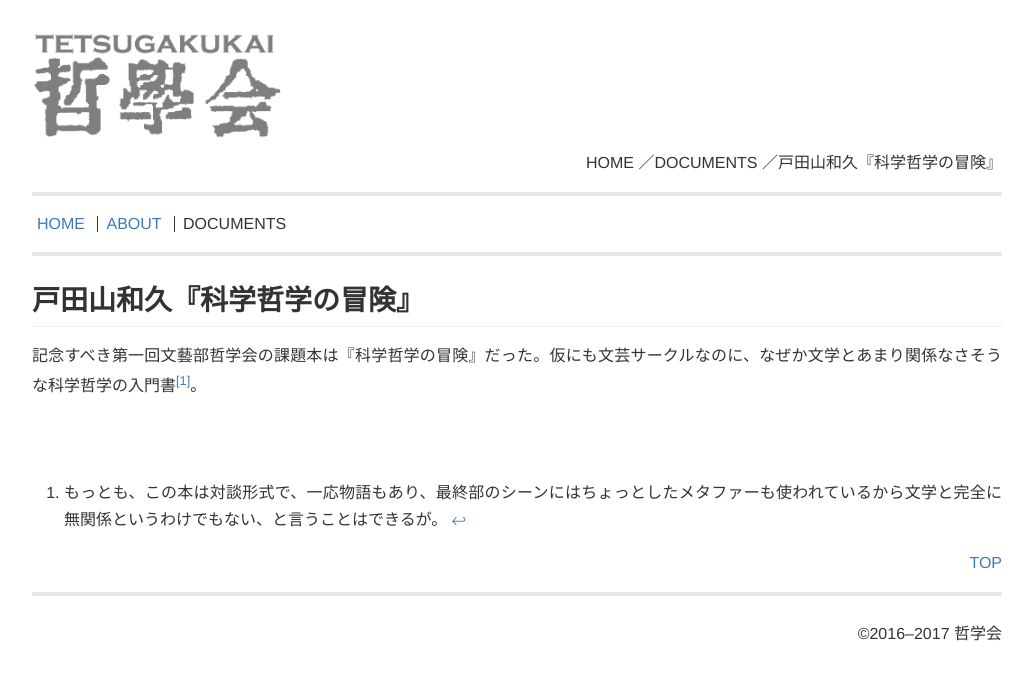
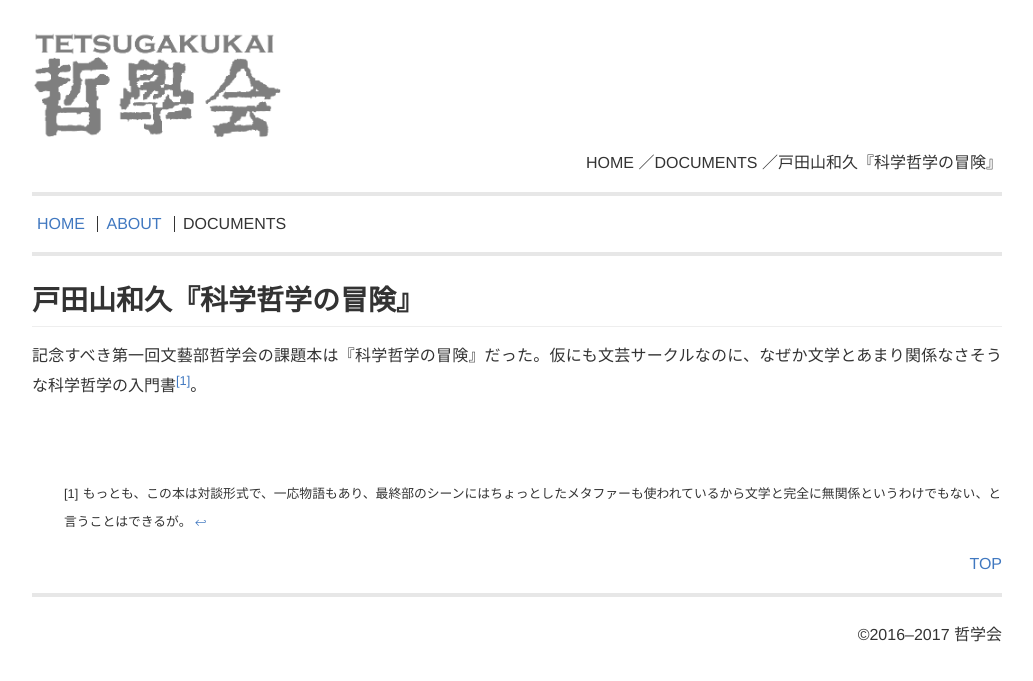
Before and after one commit to qdaibungei/philosophy, a Jekyll site: the page built from docs/_posts/2016-06-18-philo.md, in a window 1280 px wide. Shown: the top 681 px of the page, without its empty margins (123-1156 px from the left). Built offline with Jekyll 4.4.1, drawn with Linux system fonts in a browser that asks for light colours.

Commit message:
fix footnote style

```diff
--- a/docs/assets/css/style.css
+++ b/docs/assets/css/style.css
@@ -189,6 +189,20 @@
 
 .footnotes {
   margin-top: 80px;
+}
+.footnotes p{
+	display: inline;
+	font-size: 0.8em;
+}
+.footnotes ol li {
+	list-style-type: none;
+	list-style-position: inside;
+	counter-increment: cnt;
+}
+.footnotes ol li::before {
+	display: marker;
+	content: "[" counter(cnt) "]";
+	font-size: 0.8em;
 }
 
 .footnote {
```
